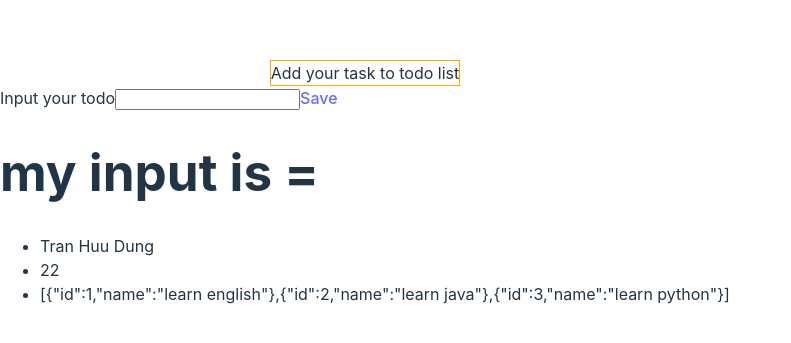
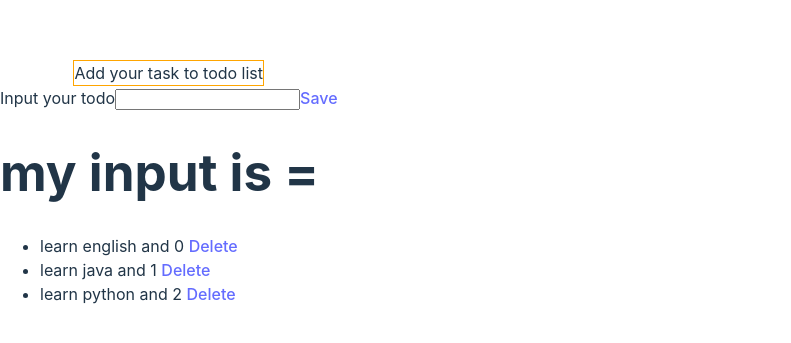
Before and after one commit to HuuDungg/learnReact, a React (Vite) app: page / in a window 1280 px wide. Shown: the part 209-552 px from the top of the page, without its empty margins (0-791 px from the left). Built offline with nearby package versions, Linux system fonts and the light colour scheme.

Commit message:
render list with map

```diff
--- a/src/components/todo-list/todo-list.jsx
+++ b/src/components/todo-list/todo-list.jsx
@@ -7,9 +7,13 @@ console.log(props.todoList)
         <>
             <div>
                 <ul>
-                    <li>{props.name}</li>
-                    <li>{props.age}</li>
-                    <li>{JSON.stringify(props.todoList)}</li>
+                   {props.todoList.map((item, index) =>{
+                        return (
+                            <>
+                                <li>{item.name} and {index} <a href="">Delete</a></li>
+                            </>
+                        )
+                   })}
                 </ul>
             </div>
         </>
--- a/src/components/todo-new/todo-new.jsx
+++ b/src/components/todo-new/todo-new.jsx
@@ -2,7 +2,7 @@ import { useState } from "react";
 
 const TodoNew = ({addNewTodo}) => {
     let valueInput = ''
-    const [myInput, handleInput] = useState("Huu Dung")
+    const [myInput, handleInput] = useState()
     const handleOnChange = (name) => {
         console.log(`you are early change data in text ${name}`)
         handleInput(name)
@@ -11,6 +11,7 @@ const TodoNew = ({addNewTodo}) => {
     const handleClick = () =>{
         console.log("early click " + myInput)
         addNewTodo(myInput)
+        handleInput("")
     }
 
 
@@ -19,7 +20,10 @@ const TodoNew = ({addNewTodo}) => {
         <>
             <div className="todo-input">
                 <label htmlFor="">Input your todo</label>
-                <input type="text" onChange={(event) => handleOnChange(event.target.value)}/>
+                <input type="text"
+                 onChange={(event) => handleOnChange(event.target.value)}
+                 value={myInput}
+                 />
                 <a
                 onClick={handleClick}
                 >Save</a>
```
